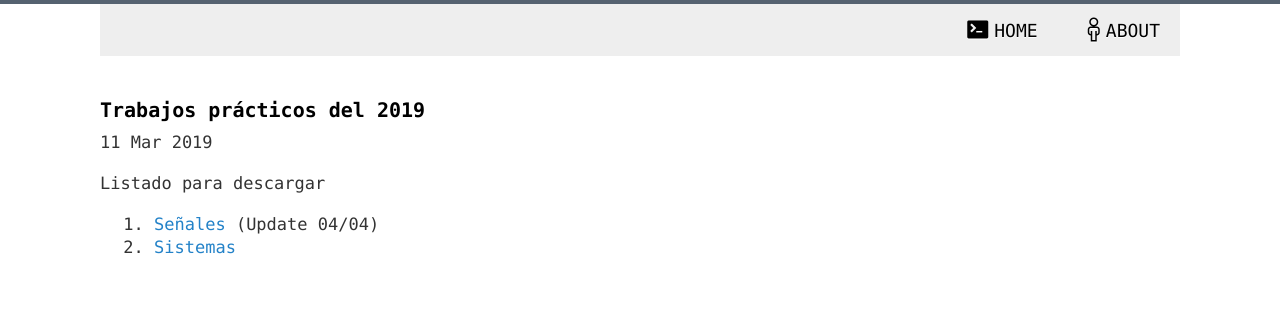
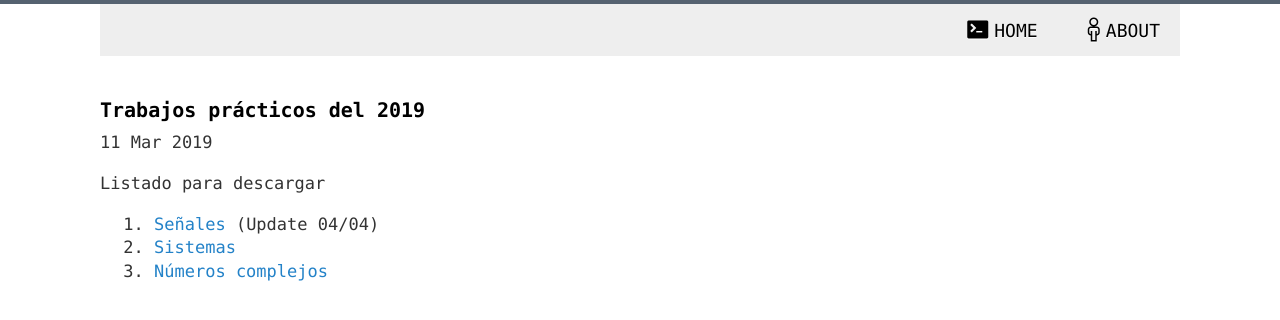
Before and after one commit to 1nv1/UTN-FRN-ASS, a Jekyll site: the page built from _posts/2019-03-11-TPs2019.markdown, in a window 1280 px wide. Shown: the top 320 px of the page. Built offline with Jekyll 4.4.1, drawn with Linux system fonts in a browser that asks for light colours; comment, search, counter and statistics services are not loaded.

Commit message:
Adding TP03.

```diff
--- a/_posts/2019-03-11-TPs2019.markdown
+++ b/_posts/2019-03-11-TPs2019.markdown
@@ -11,3 +11,4 @@ Listado para descargar
 
 1. <a href="https://drive.google.com/open?id=1oipHKjKOewsKTUVTZ8zTvqkEadj0ONx_" target="_blank">Señales</a> (Update 04/04)
 2. <a href="https://drive.google.com/open?id=1eDM3S6UK5pzHf_ISoeGKO_5SrCLnSjPQ" target="_blank">Sistemas</a>
+3. <a href="https://drive.google.com/open?id=1H6EhHVrLZqLQwz_H6fhYNWmTDTxSwcaC" target="_blank">Números complejos</a>
```
